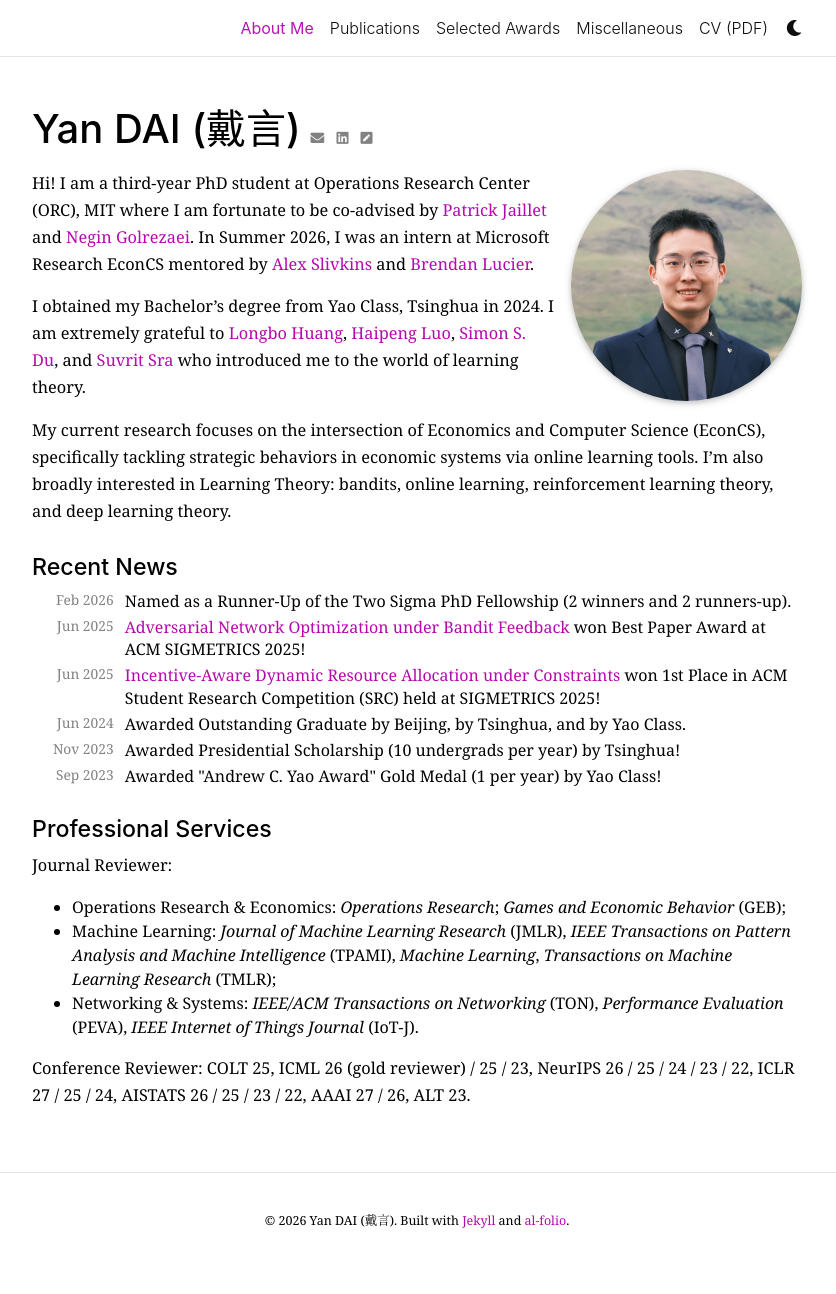
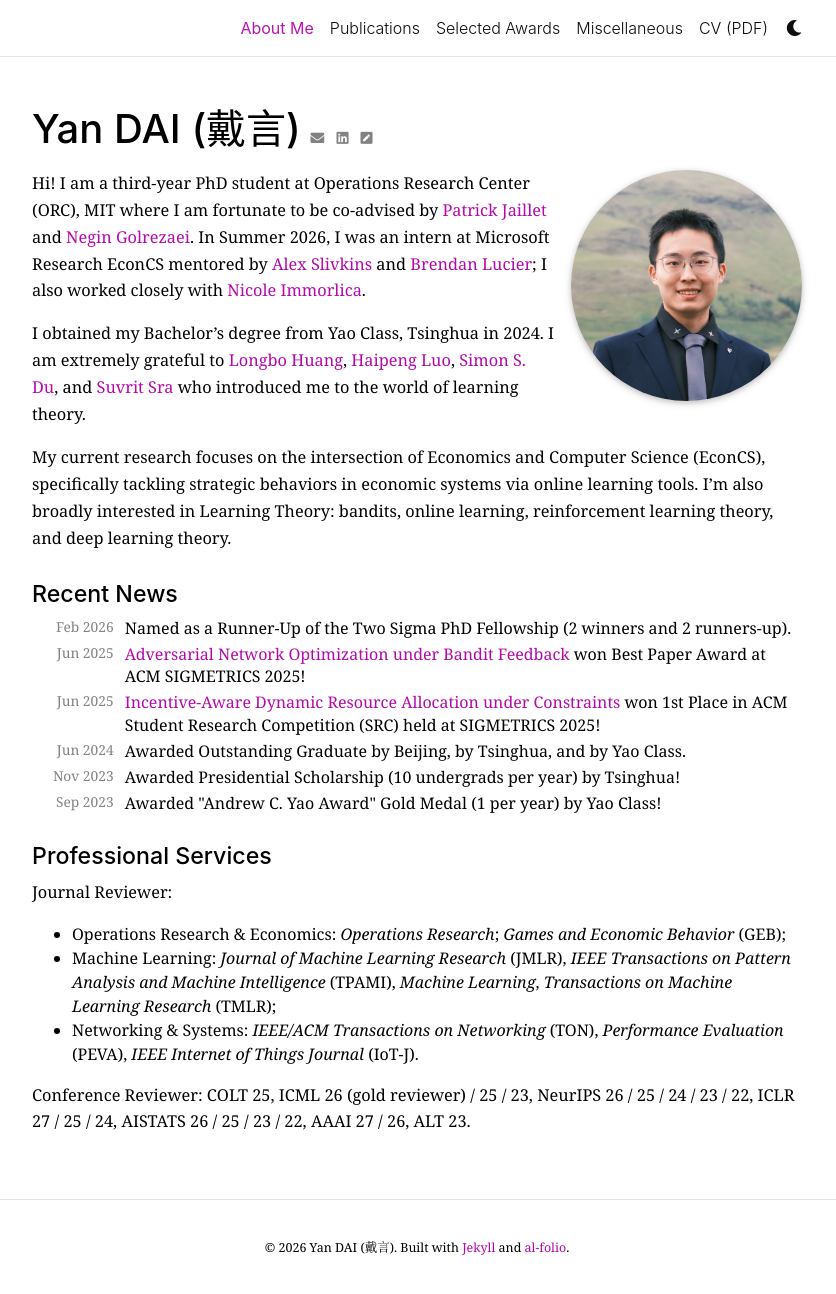
Before and after one commit to yandaichn/yandaichn.github.io, a Jekyll site: the page built from _pages/about.md, in a window 1280 px wide and 1297 px high. Shown: the top 1294 px of the window, without its empty margins (223-1059 px from the left). Built offline with Jekyll 4.4.1, drawn with Linux system fonts in a browser that asks for light colours; full-size pictures stand in for the smaller copies a plugin makes; comment, search, counter and statistics services are not loaded; a style sheet for code colours, icons or effects is not loaded.

Commit message:
Upd homepage

```diff
--- a/_pages/about.md
+++ b/_pages/about.md
@@ -17,7 +17,7 @@ redirect_from:
   - /about.html
 ---
 
-Hi! I am a third-year PhD student at [**Operations Research Center (ORC), MIT**](https://orc.mit.edu/) where I am fortunate to be co-advised by [Patrick Jaillet](https://web.mit.edu/jaillet/www/) and [Negin Golrezaei](https://www.mit.edu/~golrezae/). In Summer 2026, I was an intern at [**Microsoft Research EconCS**](https://www.microsoft.com/en-us/research/theme/economics-and-computation/) mentored by [Alex Slivkins](https://www.microsoft.com/en-us/research/people/slivkins/) and [Brendan Lucier](https://www.microsoft.com/en-us/research/people/brlucier/).
+Hi! I am a third-year PhD student at [**Operations Research Center (ORC), MIT**](https://orc.mit.edu/) where I am fortunate to be co-advised by [Patrick Jaillet](https://web.mit.edu/jaillet/www/) and [Negin Golrezaei](https://www.mit.edu/~golrezae/). In Summer 2026, I was an intern at [**Microsoft Research EconCS**](https://www.microsoft.com/en-us/research/theme/economics-and-computation/) mentored by [Alex Slivkins](https://www.microsoft.com/en-us/research/people/slivkins/) and [Brendan Lucier](https://www.microsoft.com/en-us/research/people/brlucier/); I also worked closely with [Nicole Immorlica](https://engineering.yale.edu/research-and-faculty/faculty-directory/nicole-immorlica).
 
 I obtained my Bachelor's degree from [**Yao Class, Tsinghua**](https://iiis.tsinghua.edu.cn/en/) in 2024. I am extremely grateful to [Longbo Huang](https://people.iiis.tsinghua.edu.cn/~huang/), [Haipeng Luo](https://haipeng-luo.net/), [Simon S. Du](https://simonshaoleidu.com/), and [Suvrit Sra](https://optml.mit.edu/) who introduced me to the world of learning theory.
 
```
Also changed, not shown: 1 other file.
